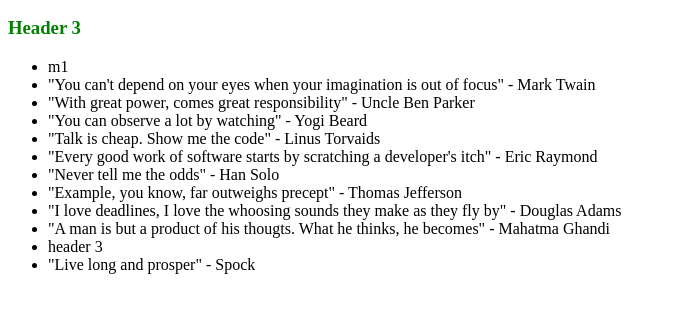
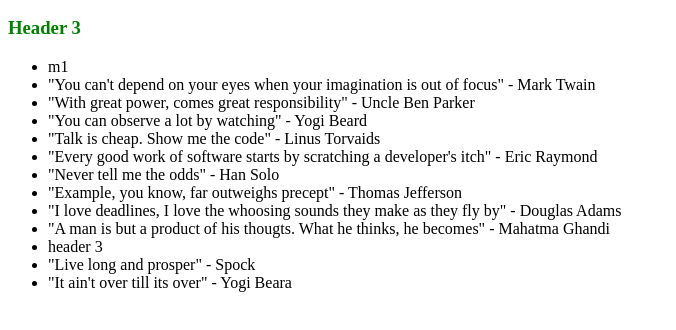
Before and after one commit to samocdudley/0main_opensap_repo, a plain HTML site: page index.html in a window 1280 px wide. Shown: the part 110-440 px from the top of the page, without its empty margins (0-676 px from the left). Drawn offline with Linux system fonts and the light colour scheme.

Commit message:
Add second Yogi quote

```diff
--- a/index.html
+++ b/index.html
@@ -22,6 +22,7 @@
 			<li>"A man is but a product of his thougts. What he thinks, he becomes" - Mahatma Ghandi</li>
 			<li>header 3</li>
 			<li>"Live long and prosper" - Spock</li>
+			<li>"It ain't over till its over" - Yogi Beara</li>
 		</ul>
 	</body>
 </html>
```
